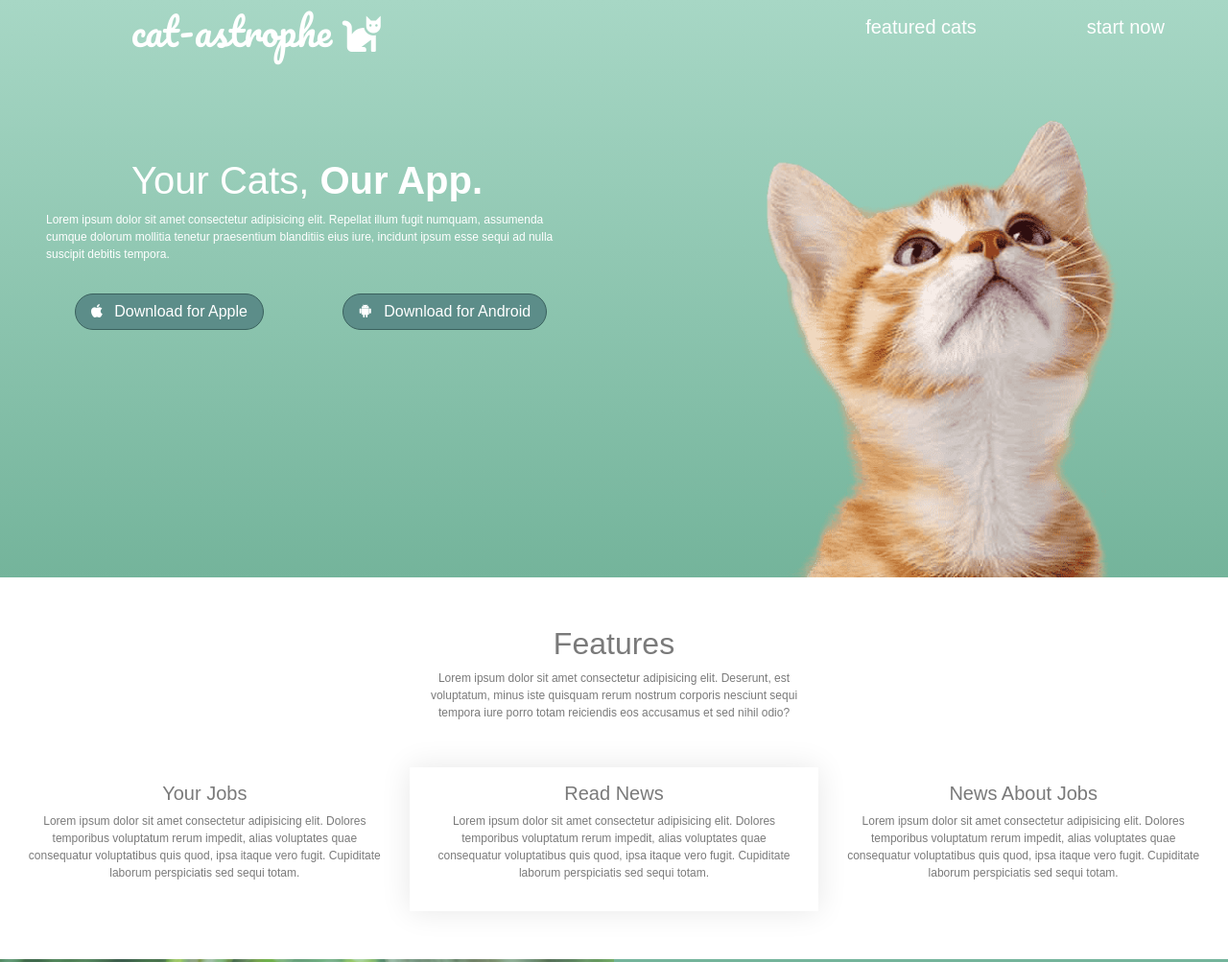
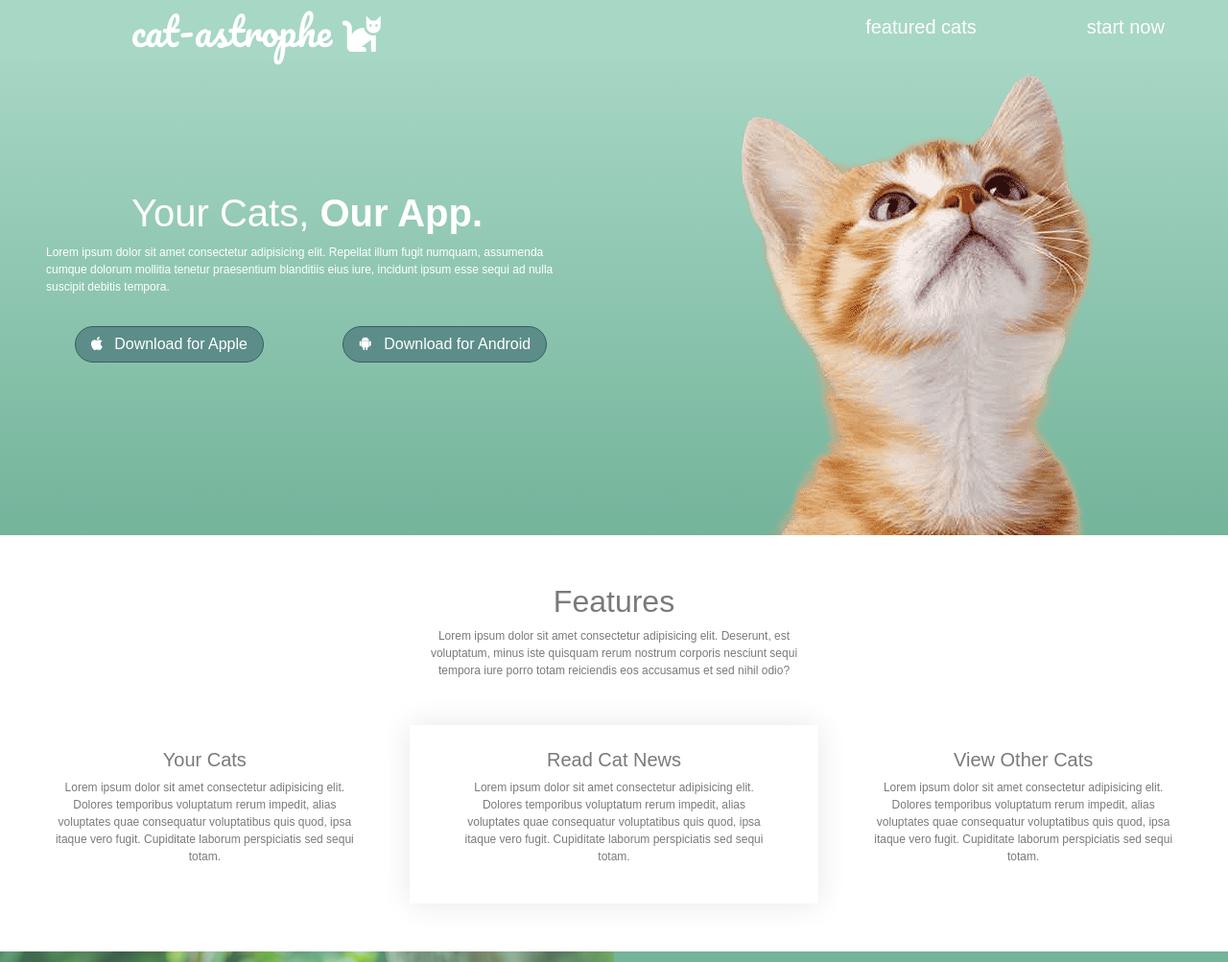
Before and after one commit to ClairRogers/bootstrap-cat-astrophe, a plain HTML site: page index.html in a window 1280 px wide. Shown: the top 1003 px of the page at 96% size. Drawn offline with nearby package versions, Linux system fonts and the light colour scheme; a web font is replaced by a local one.

Commit message:
cleaning up css

```diff
--- a/index.html
+++ b/index.html
@@ -16,7 +16,7 @@
 
 <body>
   <main class="container-fluid">
-    <div class="row blue-bg">
+    <nav class="row">
       <div class="col-12">
         <div class="row">
           <div class="col-sm-12 col-md-3 offset-md-1 text-center mt-2">
@@ -29,9 +29,10 @@
             <h5><a href="#">start now</a></h5>
           </div>
         </div>
-        <div class="row">
+    </nav>
+    <div class="row gr-bg">
       <div class="col-sm-12 col-md-6 px-5 title">
-            <h1 class="text-center">Your Cats, <b>Our App.</b></h1>
+        <h1 class="text-center mt-5">Your Cats, <b>Our App.</b></h1>
         <p>Lorem ipsum dolor sit amet consectetur adipisicing elit. Repellat illum fugit numquam, assumenda cumque
           dolorum mollitia tenetur praesentium blanditiis eius iure, incidunt ipsum esse sequi ad nulla suscipit
           debitis tempora.</p>
@@ -46,13 +47,11 @@
           </div>
         </div>
       </div>
-          <div class="col-sm-12 col-md-6 title-img">
+      <div class="col-sm-12 col-md-6 title-img mt-3 px-5">
         <img src="cat-photo-transp.png" class="img-fluid">
       </div>
     </div>
-      </div>
-    </div>
-    <div class="row row2">
+    <div class="row features">
       <div class="col-sm-12">
         <div class="row">
           <div class="col-sm-12 col-md-4 offset-md-4">
@@ -65,20 +64,20 @@
           </div>
         </div>
         <div class="row">
-          <div class="col-sm-12 col-md-4 text-center row2-cards">
-            <h5>Your Jobs</h5>
+          <div class="col-sm-12 col-md-4 text-center px-5 py-4">
+            <h5>Your Cats</h5>
             <p>Lorem ipsum dolor sit amet consectetur adipisicing elit. Dolores temporibus voluptatum rerum impedit,
               alias voluptates quae consequatur voluptatibus quis quod, ipsa itaque vero fugit. Cupiditate laborum
               perspiciatis sed sequi totam.</p>
           </div>
-          <div class="col-sm-12 col-md-4 text-center row2-cards read-news">
-            <h5>Read News</h5>
+          <div class="col-sm-12 col-md-4 text-center px-5 py-4 read-news">
+            <h5>Read Cat News</h5>
             <p>Lorem ipsum dolor sit amet consectetur adipisicing elit. Dolores temporibus voluptatum rerum impedit,
               alias voluptates quae consequatur voluptatibus quis quod, ipsa itaque vero fugit. Cupiditate laborum
               perspiciatis sed sequi totam.</p>
           </div>
-          <div class="col-sm-12 col-md-4 text-center row2-cards">
-            <h5>News About Jobs</h5>
+          <div class="col-sm-12 col-md-4 text-center px-5 py-4">
+            <h5>View Other Cats</h5>
             <p>Lorem ipsum dolor sit amet consectetur adipisicing elit. Dolores temporibus voluptatum rerum impedit,
               alias voluptates quae consequatur voluptatibus quis quod, ipsa itaque vero fugit. Cupiditate laborum
               perspiciatis sed sequi totam.</p>
@@ -86,7 +85,7 @@
         </div>
       </div>
     </div>
-    <div class="row blue-bg2">
+    <div class="row gr-bg2">
       <div class="col-sm-12 col-md-6 video-img py-5">
         <h1 class="text-center"><i class="far fa-play-circle"></i></h1>
         <h4 class="text-center">Play Video</h4>
@@ -99,7 +98,7 @@
           fuga quam aut corporis odio quaerat ratione? Eaque velit fugit, eos adipisci minima nulla quos! Harum, quas?</p>
       </div>
     </div>
-    <div class="row navy-bg">
+    <div class="row forest-bg">
       <div class="col-md-4 col-sm-6">
         <h2 class="px-5 pt-4 pacifico">cat-astrophe <i class="fas fa-cat"></i></h2>
         <p class="px-5 pb-4">100 Something Street<br>
@@ -108,7 +107,7 @@
       <div class="col-md-4 col-sm-6 apple-android">
         <h3><i class="fab fa-apple mr-2"></i> <i class="fab fa-android ml-2"></i></h3>
       </div>
-      <div class="col-md-4 col-sm-12">
+      <div class="col-md-3 offset-md-1 col-sm-12">
         <h3 class="mt-5 pl-5"><i class="fab fa-facebook"></i> <i class="fab fa-twitter-square"></i><br></h3>
         <p class="pl-5"><a href="https://github.com/ClairRogers">Coding Credits</a></p>
       </div>
--- a/style.css
+++ b/style.css
@@ -4,21 +4,43 @@ body {
   color: rgb(122, 122, 122);
 }
 
+a {
+  text-decoration: none;
+  color: white;
+  transition: all .5s ease;
+}
+
+a:hover {
+  text-decoration: none;
+  letter-spacing: 1px;
+  color: white;
+}
+
 .pacifico {
   font-family: 'Pacifico', cursive;
 }
 
-.blue-bg {
+nav.row {
+  background-color: #a7d7c5;
+  color: white;
+  position: fixed;
+  top: 0;
+  width: 100%;
+  z-index: 5;
+}
+
+.gr-bg {
   background-image: linear-gradient(#a7d7c5, #74b49b);
   color: white;
+  margin-top: 50px;
 }
 
-.blue-bg2 {
+.gr-bg2 {
   background-color: #74b49b;
   color: white;
 }
 
-.navy-bg {
+.forest-bg {
   background-color: #385f5c;
   color: white;
 }
@@ -32,11 +54,29 @@ body {
 }
 
 .title-img {
-  text-align: center;
+  display: flex;
+  justify-content: center;
+  align-items: flex-end;
+}
+
+.btn-info {
+  border-radius: 20px;
+  background-color: #5c8d89;
+  border: 1px solid #3a615e;
+}
+
+.btn-info:hover {
+  background-color: #517e7a;
+  border: 1px solid #315351;
+}
+
+.features {
   padding-top: 50px;
-  padding-left: 100px;
-  padding-right: 50px;
-  vertical-align:bottom;
+  padding-bottom: 50px;
+}
+
+.read-news {
+  box-shadow: 0 0 30px rgb(231, 231, 231);
 }
 
 .video-img {
@@ -55,45 +95,6 @@ body {
   opacity: 1;
 }
 
-a {
-  text-decoration: none;
-  color: white;
-  transition: all .5s ease;
-}
-
-a:hover {
-  text-decoration: none;
-  letter-spacing: 1px;
-  color: white;
-}
-
-.btn-info {
-  border-radius: 20px;
-  background-color: #5c8d89;
-  border: 1px solid #3a615e;
-}
-
-.btn-info:hover {
-  background-color: #517e7a;
-  border: 1px solid #315351;
-}
-
-.row2 {
-  padding-top: 50px;
-  padding-bottom: 50px;
-}
-
-.row2-cards {
-  padding-top: 15px;
-  padding-bottom: 15px;
-  padding-left: 25px;
-  padding-right: 25px;
-}
-
-.read-news {
-  box-shadow: 0 0 30px rgb(231, 231, 231);
-}
-
 .apple-android {
   display: flex;
   justify-content: center;
```
Lines whose indentation alone changed are shown as unchanged.
